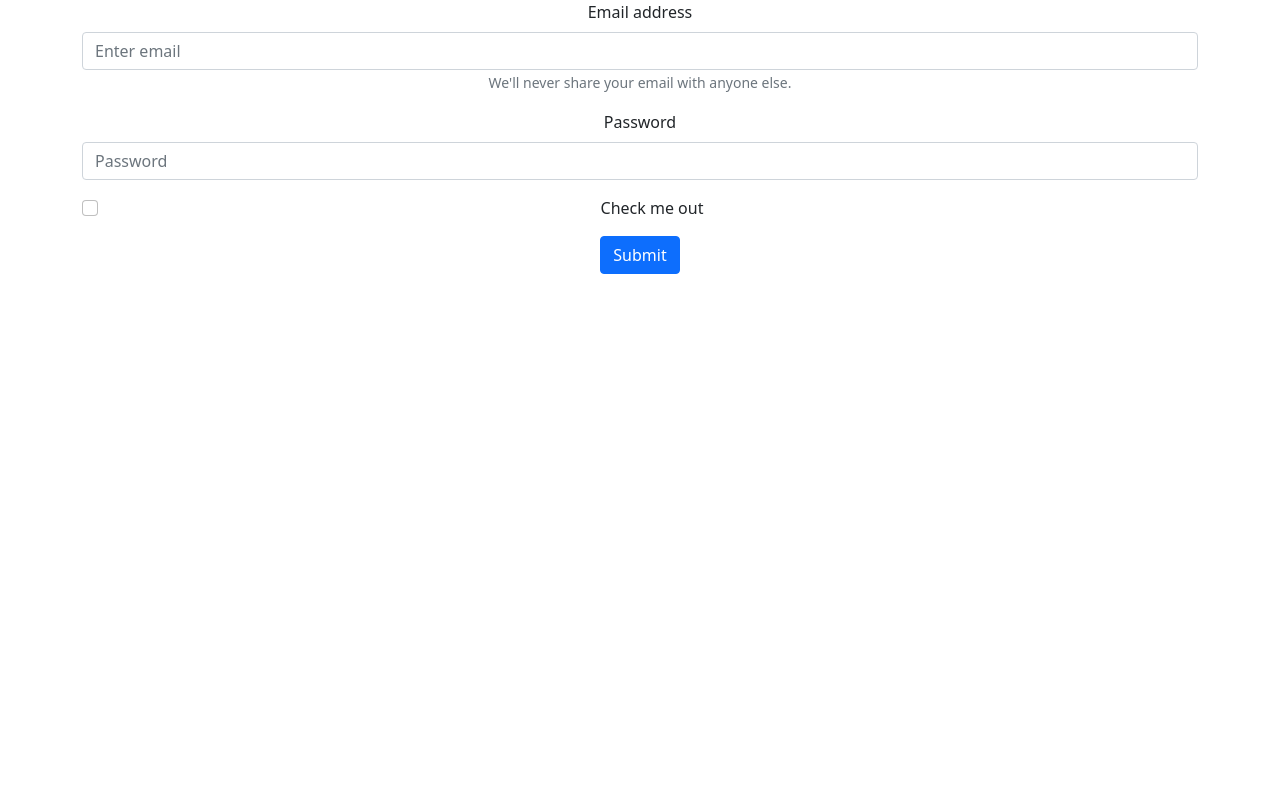
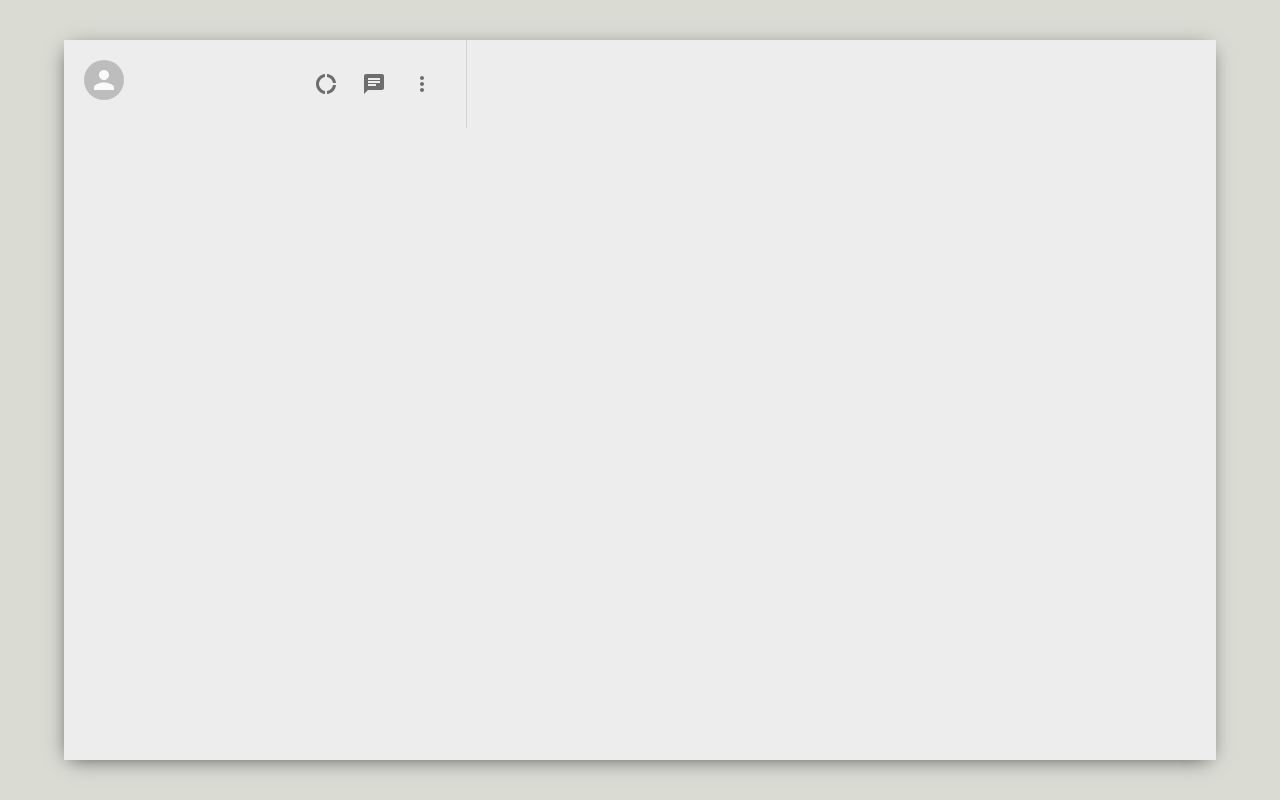
Before and after one commit to jasko255/FE_BW4_WHATSAPP, a React (Create React App) app in the folder whatsapp-clone/: page / in a window 1280 px wide. Built offline with nearby package versions, Linux system fonts and the light colour scheme.

Commit message:
mainapp adding ui materials

```diff
--- a/whatsapp-clone/package.json
+++ b/whatsapp-clone/package.json
@@ -3,10 +3,12 @@
   "version": "0.1.0",
   "private": true,
   "dependencies": {
+    "@material-ui/core": "^4.12.3",
+    "@material-ui/icons": "^4.11.2",
     "@testing-library/jest-dom": "^5.14.1",
     "@testing-library/react": "^11.2.7",
     "@testing-library/user-event": "^12.8.3",
-    "bootstrap": "^5.1.1",
+    "bootstrap": "^5.1.3",
     "react": "^17.0.2",
     "react-bootstrap": "^2.0.0-rc.0",
     "react-dom": "^17.0.2",
--- a/whatsapp-clone/src/App.css
+++ b/whatsapp-clone/src/App.css
@@ -1,38 +1,16 @@
 .App {
-  text-align: center;
+  display: grid;
+  place-items: center;
+  background-color: #dadbd3;
+  height: 100vh;
+
 }
 
-.App-logo {
-  height: 40vmin;
-  pointer-events: none;
+
+.app_body {
+  display: flex;
+  background-color: #ededed;
+  height: 90vh;
+  width: 90vw;
+  box-shadow: -1px 4px 20px -6px rgba(0, 0, 0, 0.7);
 }
-
-@media (prefers-reduced-motion: no-preference) {
-  .App-logo {
-    animation: App-logo-spin infinite 20s linear;
-  }
-}
-
-.App-header {
-  background-color: #282c34;
-  min-height: 100vh;
-  display: flex;
-  flex-direction: column;
-  align-items: center;
-  justify-content: center;
-  font-size: calc(10px + 2vmin);
-  color: white;
-}
-
-.App-link {
-  color: #61dafb;
-}
-
-@keyframes App-logo-spin {
-  from {
-    transform: rotate(0deg);
-  }
-  to {
-    transform: rotate(360deg);
-  }
-}
--- a/whatsapp-clone/src/App.js
+++ b/whatsapp-clone/src/App.js
@@ -1,11 +1,18 @@
 import 'bootstrap/dist/css/bootstrap.min.css';
 import './App.css';
-import Login from './Components/Login';
+import Sidebar from './Components/Sidebar';
+// import MainApp from './Components/MainApp';
+// import Login from './Components/Login';
 
 function App() {
   return (
     <div className="App">
-     <Login />
+
+    <div className="app_body">
+    <Sidebar />
+
+    </div>
+
     </div>
   );
 }
--- /dev/null
+++ b/whatsapp-clone/src/Components/MainApp.jsx
@@ -0,0 +1,23 @@
+// import { Container } from "react-bootstrap";
+
+import { Row, Col} from "react-bootstrap";
+import Chatwindow from "./Chatwindow";
+import Sidebar from "./Sidebar";
+
+
+const MainApp = () =>
+<>
+    <Row>
+<Col    md={2}>
+
+<Sidebar />
+</Col>
+<Col md={10} className='ml-0'>
+<Chatwindow />
+</Col>
+    </Row>
+
+
+</>
+
+export default MainApp;
--- /dev/null
+++ b/whatsapp-clone/src/Components/Sidebar.css
@@ -0,0 +1,18 @@
+.sidebar{
+    flex: 0.35;
+}
+
+
+.sidebar__header{
+    display: flex;
+    justify-content: space-between;
+    padding: 20px;
+    border-right: 1px solid lightgray;
+}
+
+.sidebar__headerRight{
+    display: flex;
+    align-items: center;
+    justify-content: space-between ;
+    min-width: 10vw;
+}
--- /dev/null
+++ b/whatsapp-clone/src/Components/Sidebar.js
@@ -0,0 +1,36 @@
+import React from 'react'
+import './Sidebar.css'
+import {Avatar, IconButton} from "@material-ui/core"
+import DonutLargeIcon from '@material-ui/icons/DonutLarge'
+import ChatIcon from '@material-ui/icons/Chat'
+import MoreVertIcon from '@material-ui/icons/MoreVert'
+
+
+function Sidebar() {
+  return (
+    <div className='sidebar'>
+      <div className="sidebar__header">
+      <Avatar />
+      <div className="sidebar__headerRight">
+        <IconButton>
+        <DonutLargeIcon />
+          </IconButton>
+          <IconButton>
+        <ChatIcon />
+          </IconButton>
+        <IconButton>
+        <MoreVertIcon />
+        </IconButton>
+      </div>
+      </div>
+      <div className="sidebar__search">
+
+      </div>
+      <div className="sidebar__chats">
+
+      </div>
+    </div>
+  )
+}
+
+export default Sidebar
--- a/whatsapp-clone/src/index.css
+++ b/whatsapp-clone/src/index.css
@@ -1,3 +1,8 @@
+*{
+  margin: 0;
+}
+
+
 body {
   margin: 0;
   font-family: -apple-system, BlinkMacSystemFont, 'Segoe UI', 'Roboto', 'Oxygen',
```
Also changed, not shown: whatsapp-clone/src/Components/Chatwindow.jsx (added, +28 -0 lines), whatsapp-clone/src/Components/Registration.jsx (added, +35 -0 lines), 1 other file (tests, documents, lock files or other folders).
